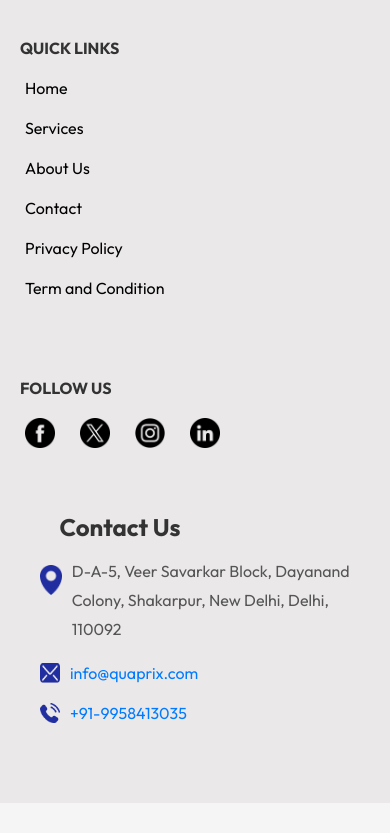
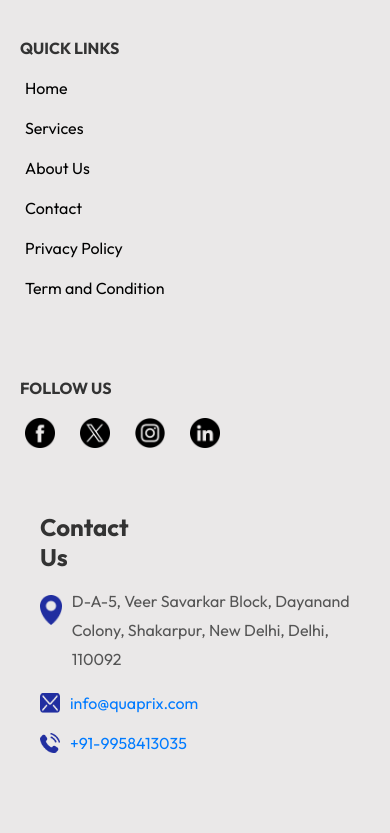
Before and after one commit to quaprix-technologies/frontend, a React (Vite) app: page / in a window 390 px wide. Shown: the part 2545-3378 px from the top of the page. Before the commit the page ends 3348 px from the top, so only its background shows below. Built offline with nearby package versions, Linux system fonts and the light colour scheme.

Commit message:
fix footer

```diff
--- a/src/Component/Footer/Footer.css
+++ b/src/Component/Footer/Footer.css
@@ -148,6 +148,6 @@
   }
 
   .footer-section2 h4 {
-    padding-right: 150px;
+    padding-right: 320px;
   }
 }
```
